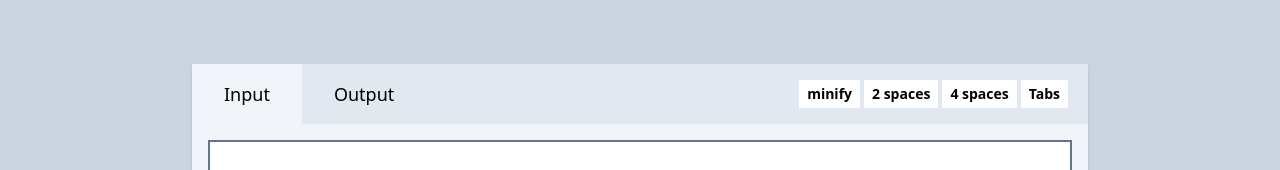
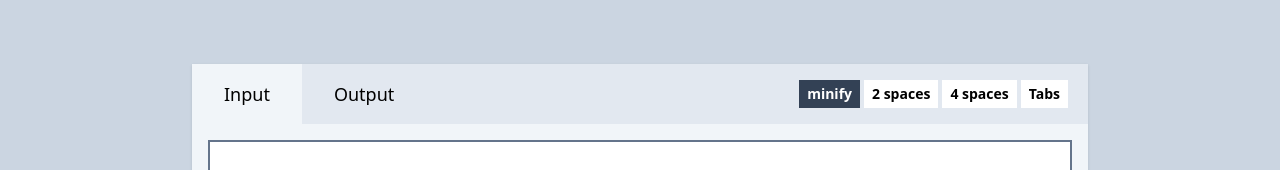
Before and after one commit to reactry/json, a React (Create React App) app: page / in a window 1280 px wide. Shown: the top 170 px of the page. Built offline with nearby package versions, Linux system fonts and the light colour scheme.

Commit message:
Now indentation can be selected

```diff
--- a/src/Formatter/Formatter.js
+++ b/src/Formatter/Formatter.js
@@ -10,12 +10,13 @@ export default function Formatter ({
 }) {
 
 	let [showOutput, setShowOutput] = React.useState(false);
+	let [currentIndentation, setCurrentIndentation] = React.useState(0);
 
 	let tabsProps = {
 		showOutput, setShowOutput
 	};
 	let indentationsProps = {
-		settings
+		settings, currentIndentation, setCurrentIndentation
 	};
 
 	return (
--- a/src/Formatter/Indentations.js
+++ b/src/Formatter/Indentations.js
@@ -2,11 +2,17 @@
 
 
 export default function Indentations ({
-	settings
+	settings, currentIndentation, setCurrentIndentation
 }) {
+
+	let selectedItemClass = "bg-slate-700 text-white";
+	let otherItemClass = "bg-white text-black cursor-pointer hover:bg-slate-700 hover:text-white"
+
 	let indentationItems = settings.indentations.map((v, i) => {
+		let itemClass = "text-sm font-bold px-2 py-1 mr-1 duration-300 ";
+		itemClass += (i === currentIndentation) ? selectedItemClass : otherItemClass;
 		return (
-			<div className="bg-white text-black text-sm cursor-pointer font-bold px-2 py-1 mr-1 duration-300 hover:bg-slate-700 hover:text-white">
+			<div className={itemClass} key={i} onClick={() => setCurrentIndentation(i)}>
 				{v.name}
 			</div>
 		);
```
